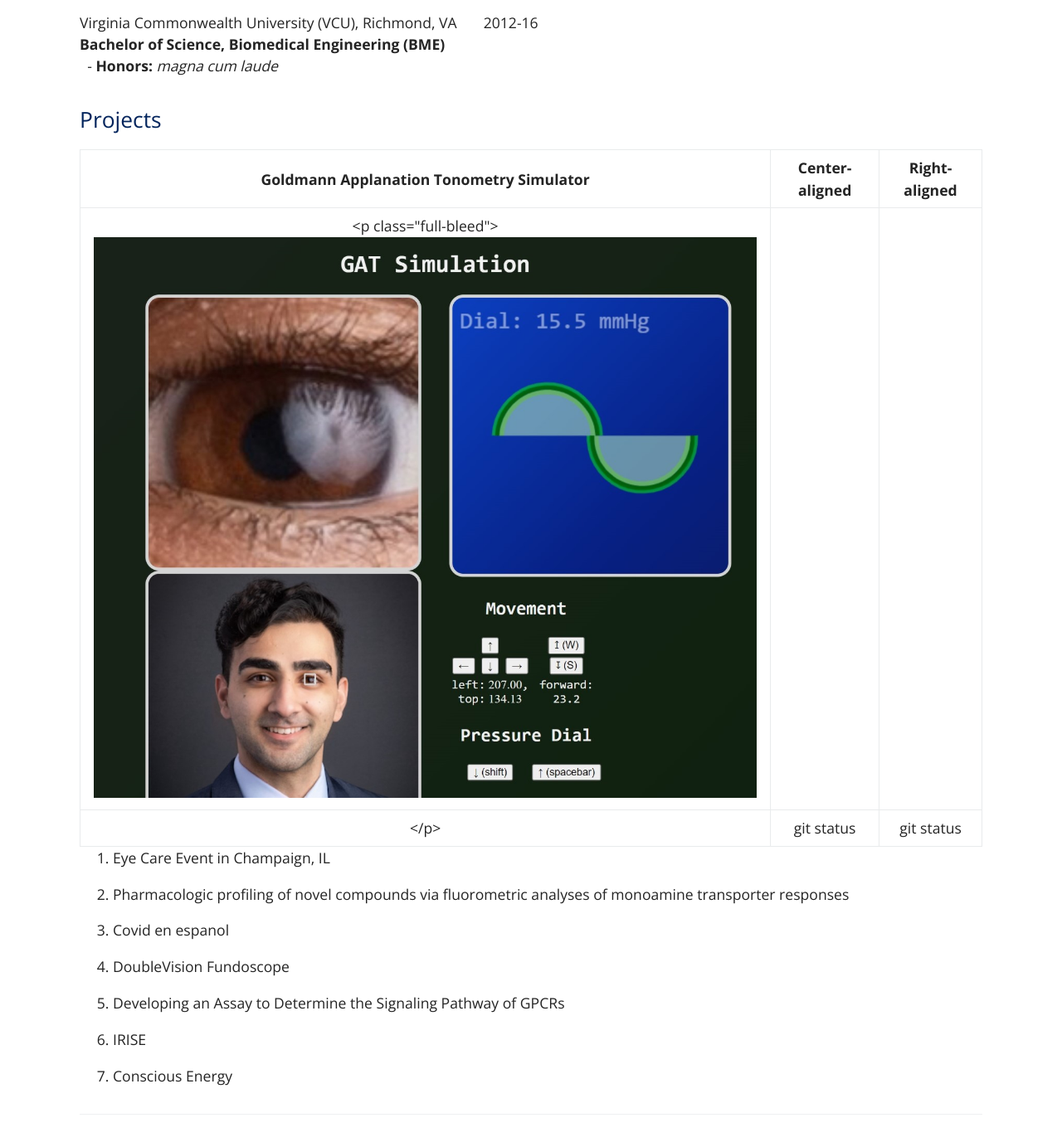
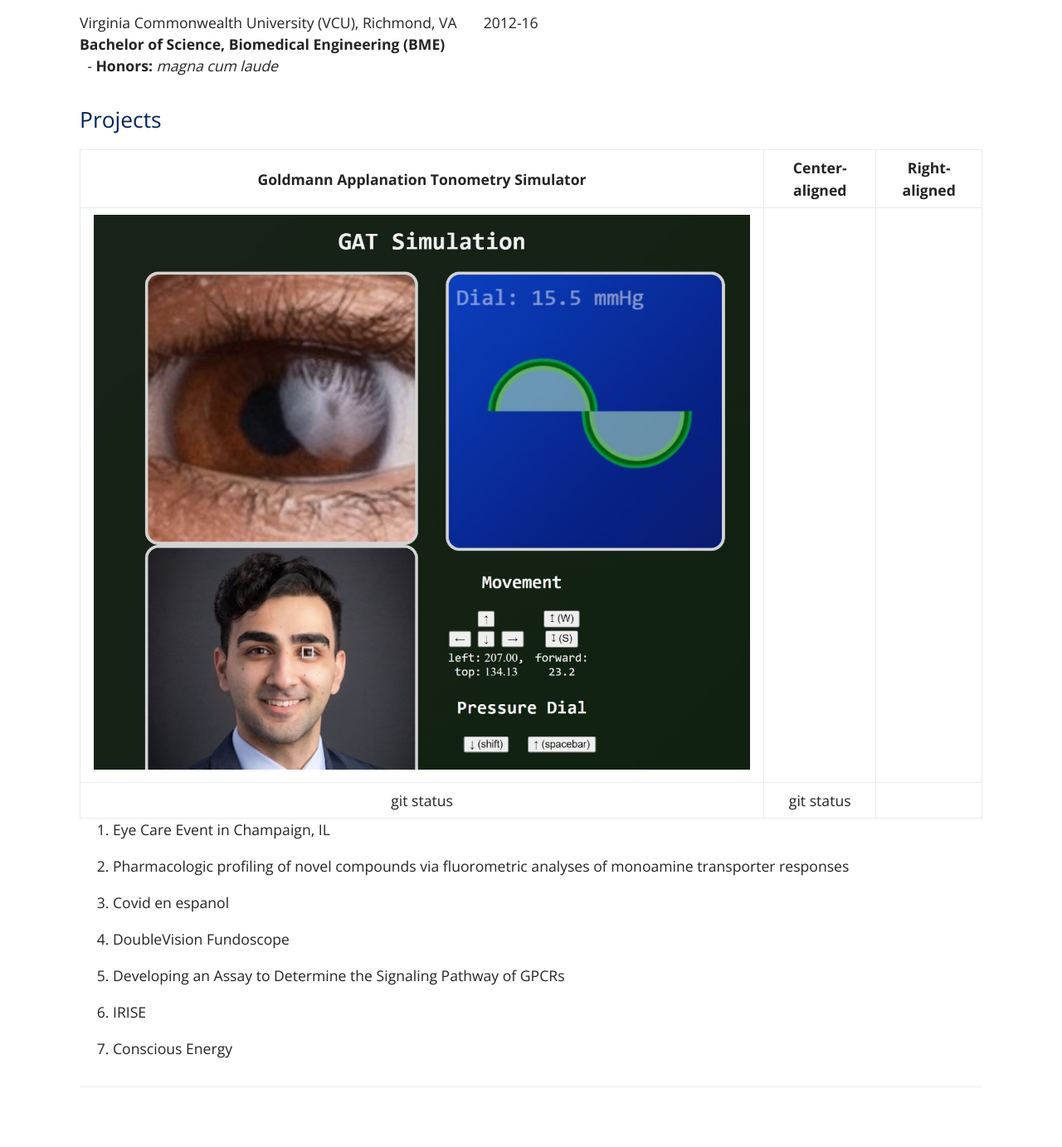
Before and after one commit to EyeCanDoIt/EyeCanDoIt.github.io, a Jekyll site: the page built from index.md, in a window 1280 px wide and 1400 px high, scrolled down 1254 px. Shown: the top 1383 px of the window at 83% size. Built offline with Jekyll 4.4.1, drawn with Linux system fonts in a browser that asks for light colours.

Commit message:
Update index.md

```diff
--- a/index.md
+++ b/index.md
@@ -41,8 +41,8 @@
 
 | Goldmann Applanation Tonometry Simulator | Center-aligned | Right-aligned |
 |     :---:    |     :---:      |     :---:     |
-| <p class="full-bleed"><img src="https://EyeCanDoIt.github.io/Images/GAT.jpg" alt="https://EyeCanDoIt.github.io/Images/GAT.jpg" loading="lazy">
-</p>   | git status     | git status    |
+|<img src="https://EyeCanDoIt.github.io/Images/GAT.jpg" alt="https://EyeCanDoIt.github.io/Images/GAT.jpg" loading="lazy">
+   | git status     | git status    |
 
 
 2. Eye Care Event in Champaign, IL
```
